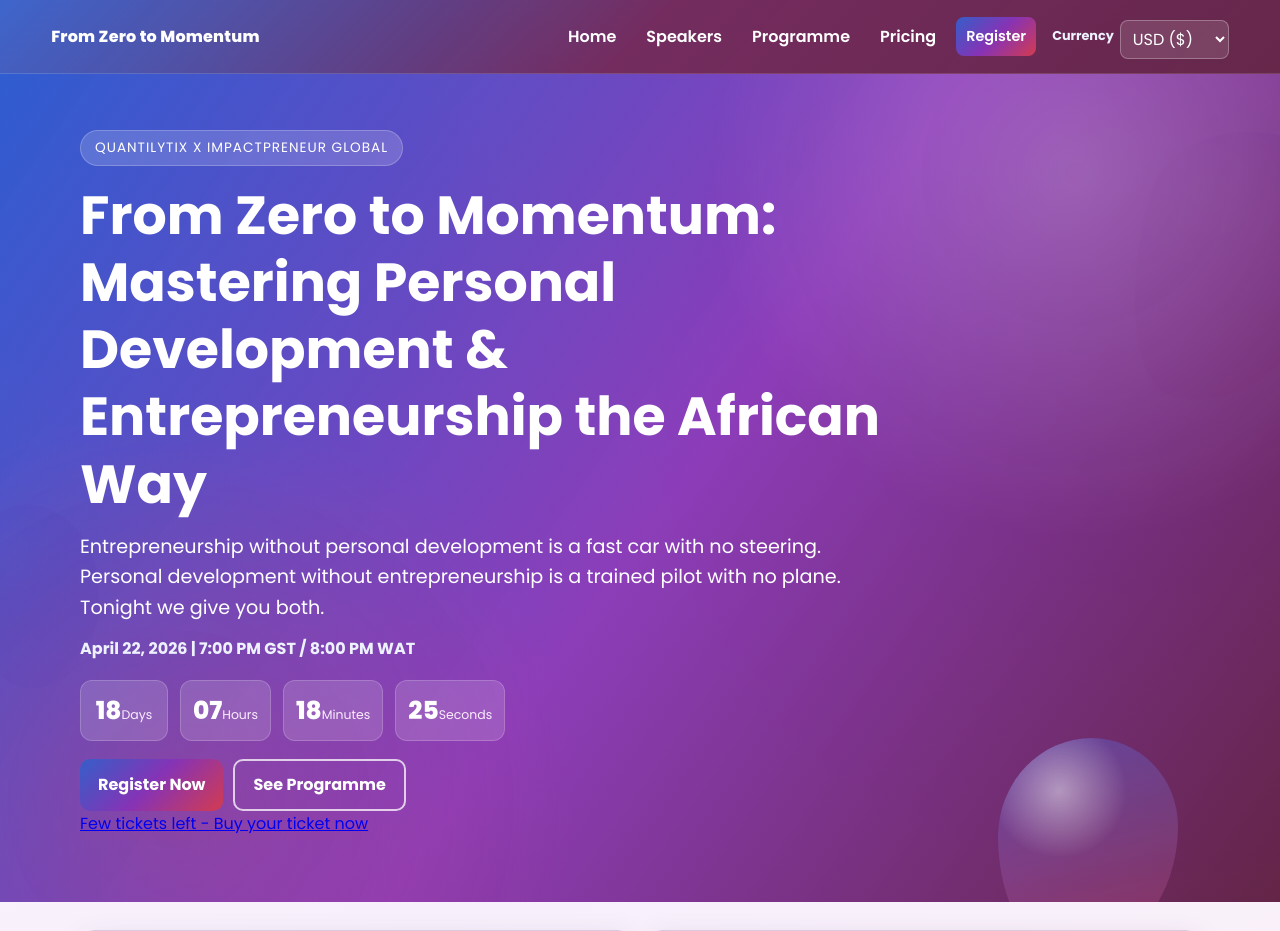
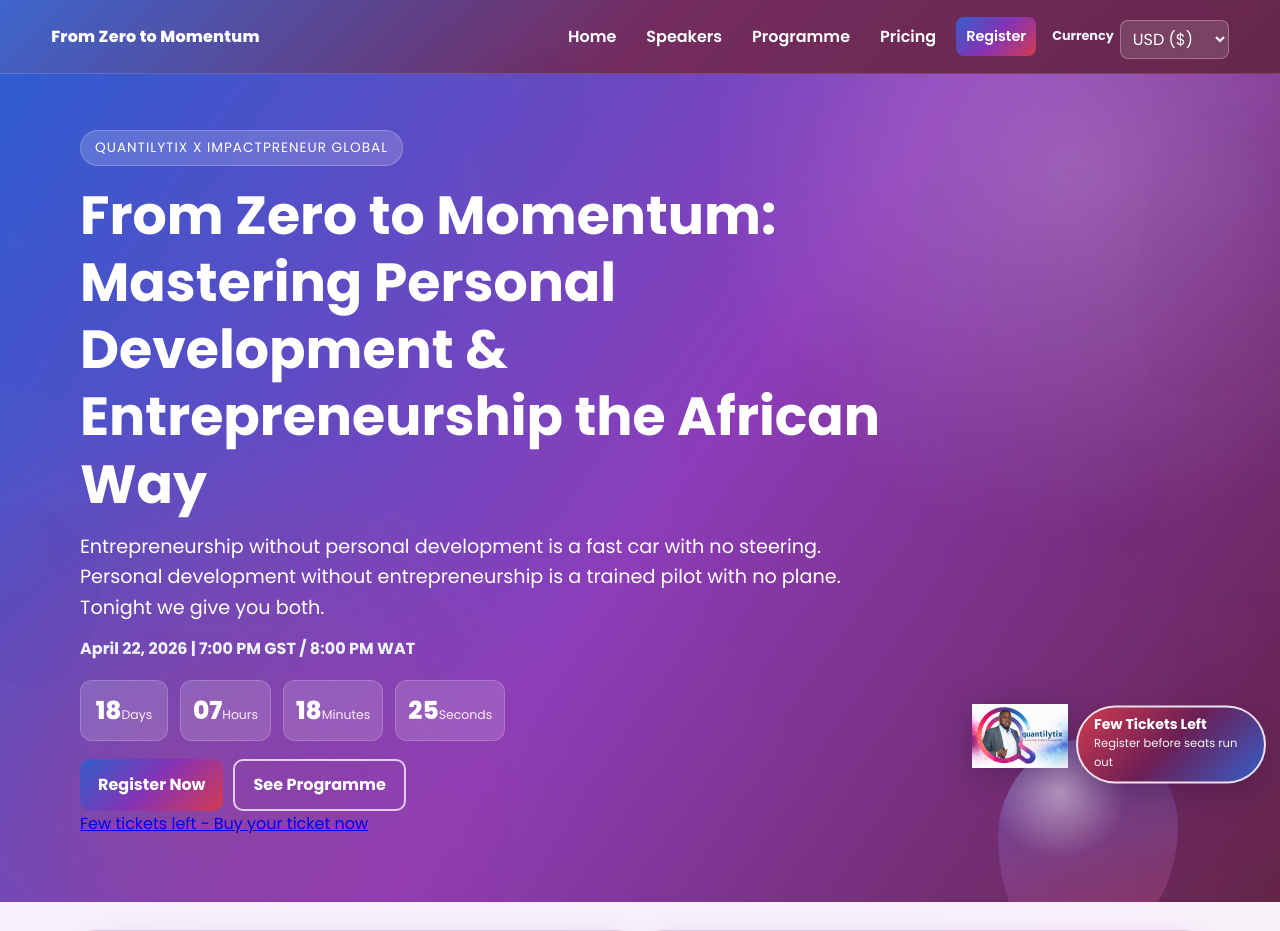
Before and after one commit to Chihambakwep22/WEBINAR-PROGRAMME-FRAMEWORK, a Django app: page / in a window 1280 px wide. Shown: the top 931 px of the page. Run offline with Django 5.2, Linux system fonts and the light colour scheme; data that the repository does not hold is empty.

Commit message:
Enhance water-drop visuals and add global ticket corner widget

```diff
--- a/static/css/styles.css
+++ b/static/css/styles.css
@@ -587,6 +587,84 @@ th {
     text-decoration: underline;
 }
 
+.water-layer {
+    position: fixed;
+    inset: 0;
+    pointer-events: none;
+    z-index: 0;
+}
+
+.drop {
+    position: absolute;
+    border-radius: 56% 44% 60% 40% / 42% 36% 64% 58%;
+    background:
+        radial-gradient(circle at 33% 26%, rgba(255, 255, 255, 0.84), rgba(255, 255, 255, 0) 34%),
+        linear-gradient(150deg, rgba(79, 125, 255, 0.42), rgba(134, 51, 181, 0.34), rgba(211, 59, 80, 0.3));
+    box-shadow: 0 12px 24px rgba(72, 18, 77, 0.18);
+    opacity: 0.66;
+    animation: driftDrop 9s ease-in-out infinite;
+}
+
+.drop.d1 { width: 180px; height: 230px; top: 12%; right: -44px; animation-delay: 0s; }
+.drop.d2 { width: 130px; height: 168px; top: 24%; left: -28px; animation-delay: 1.2s; }
+.drop.d3 { width: 88px; height: 114px; top: 56%; right: 9%; animation-delay: 2.1s; }
+.drop.d4 { width: 72px; height: 94px; top: 72%; left: 8%; animation-delay: 1.7s; }
+.drop.d5 { width: 96px; height: 124px; top: 8%; left: 38%; animation-delay: 2.8s; }
+.drop.d6 { width: 76px; height: 100px; top: 40%; right: 32%; animation-delay: 3.6s; }
+.drop.d7 { width: 120px; height: 154px; bottom: 6%; right: -20px; animation-delay: 4.2s; }
+
+@keyframes driftDrop {
+    0%, 100% { transform: translateY(0) rotate(0deg) scale(1); }
+    35% { transform: translateY(-11px) rotate(4deg) scale(1.02); }
+    70% { transform: translateY(7px) rotate(-3deg) scale(0.98); }
+}
+
+.ticket-corner {
+    position: fixed;
+    right: 14px;
+    bottom: 16px;
+    z-index: 140;
+    display: flex;
+    align-items: flex-end;
+    gap: 8px;
+}
+
+.ticket-avatar {
+    width: 96px;
+    height: 96px;
+    object-fit: contain;
+    filter: drop-shadow(0 6px 16px rgba(37, 13, 44, 0.32));
+}
+
+.ticket-bar {
+    display: flex;
+    flex-direction: column;
+    gap: 2px;
+    max-width: 190px;
+    background: linear-gradient(135deg, #d33b50, #6b1f55, #355ec9);
+    color: #ffffff;
+    border-radius: 999px;
+    padding: 10px 16px;
+    border: 2px solid rgba(255, 255, 255, 0.85);
+    box-shadow: 0 12px 28px rgba(62, 16, 57, 0.33);
+    animation: pulseTicket 2.1s ease-in-out infinite;
+}
+
+.ticket-bar strong {
+    font-size: 0.88rem;
+    line-height: 1.1;
+}
+
+.ticket-bar span {
+    font-size: 0.72rem;
+    opacity: 0.95;
+}
+
+@keyframes pulseTicket {
+    0%, 100% { transform: translateY(0); }
+    50% { transform: translateY(-3px); }
+}
+
 @media (max-width: 880px) {
     .site-header {
         align-items: flex-start;
@@ -695,3 +773,28 @@ main {
         opacity: 0.58;
     }
 }
+
+@media (max-width: 700px) {
+    .ticket-corner {
+        right: 8px;
+        bottom: 10px;
+    }
+
+    .ticket-avatar {
+        width: 70px;
+        height: 70px;
+    }
+
+    .ticket-bar {
+        max-width: 150px;
+        padding: 8px 12px;
+    }
+
+    .ticket-bar strong {
+        font-size: 0.74rem;
+    }
+
+    .ticket-bar span {
+        font-size: 0.63rem;
+    }
+}
--- a/templates/base.html
+++ b/templates/base.html
@@ -6,9 +6,27 @@
     <meta name="viewport" content="width=device-width, initial-scale=1.0" />
     <title>{{ event_title }}</title>
     <meta name="description" content="From Zero to Momentum webinar: personal development and entrepreneurship the African way." />
-    <link rel="stylesheet" href="{% static 'css/styles.css' %}?v=20260404" />
+    <link rel="stylesheet" href="{% static 'css/styles.css' %}?v=20260405" />
 </head>
 <body>
+    <div class="water-layer" aria-hidden="true">
+        <span class="drop d1"></span>
+        <span class="drop d2"></span>
+        <span class="drop d3"></span>
+        <span class="drop d4"></span>
+        <span class="drop d5"></span>
+        <span class="drop d6"></span>
+        <span class="drop d7"></span>
+    </div>
+
+    <aside class="ticket-corner" aria-label="Few tickets left">
+        <img src="{% static 'images/dr.png' %}" alt="Ticket mascot" class="ticket-avatar" />
+        <div class="ticket-bar">
+            <strong>Few Tickets Left</strong>
+            <span>Register before seats run out</span>
+        </div>
+    </aside>
+
     <header class="site-header">
         <a class="brand" href="{% url 'home' %}">From Zero to Momentum</a>
         <nav>
```
